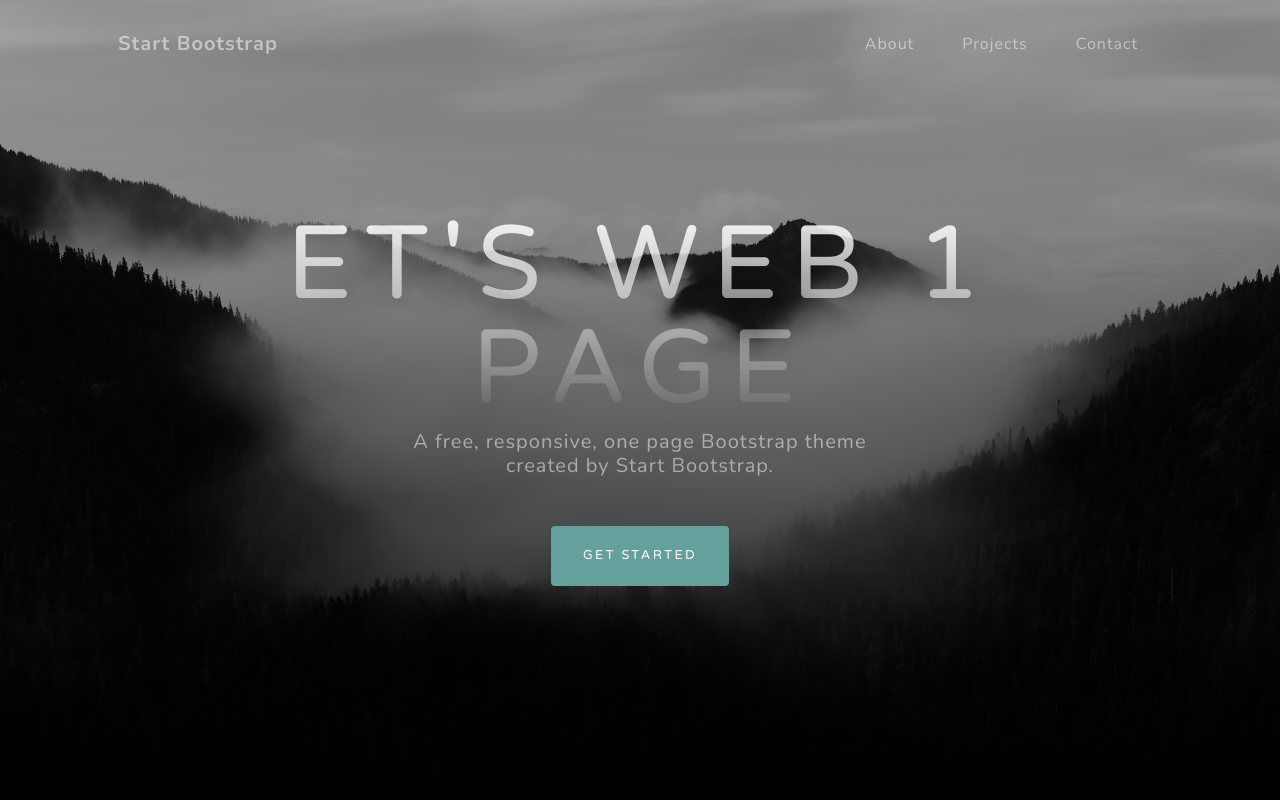
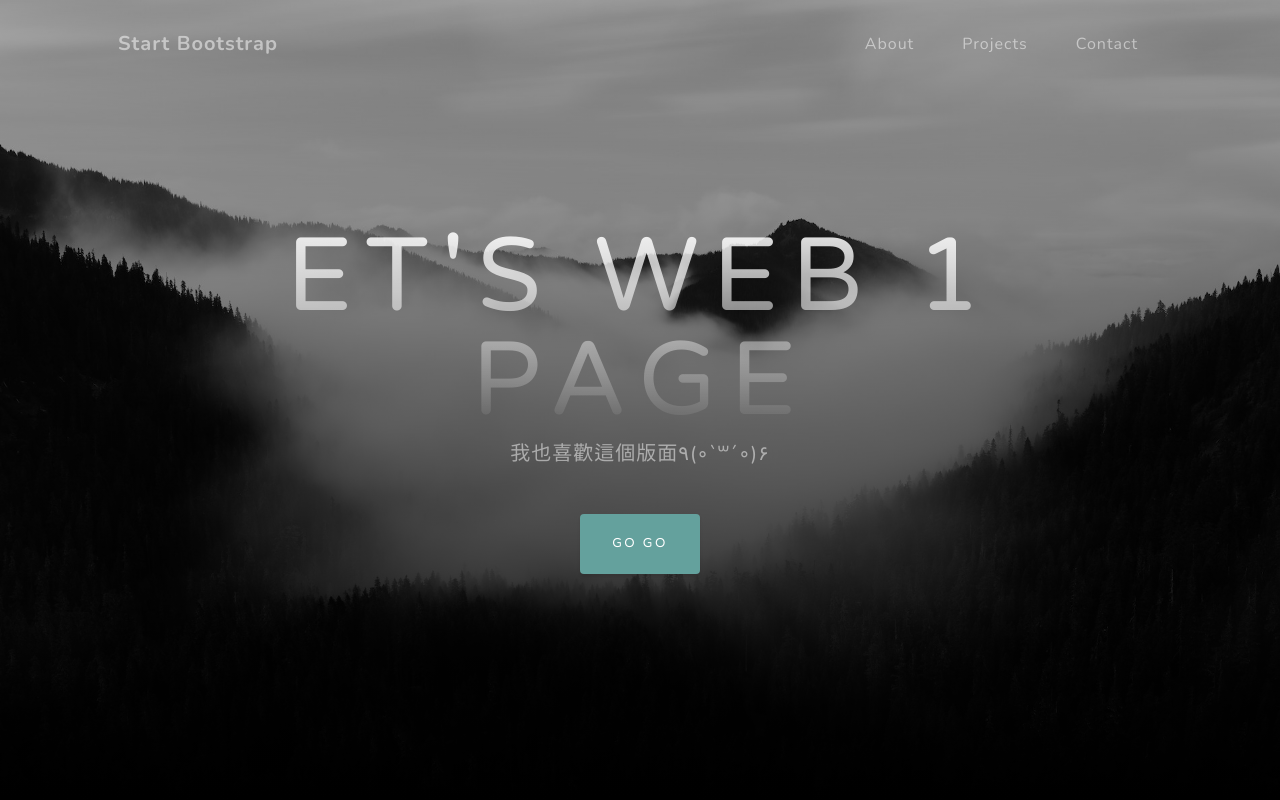
Before and after one commit to ett9292/Web, a plain HTML site: page mypage/index.html in a window 1280 px wide. Shown: the top 800 px of the page. Drawn offline with nearby package versions, Linux system fonts and the light colour scheme.

Commit message:
編輯主頁文字

```diff
--- a/mypage/index.html
+++ b/mypage/index.html
@@ -39,8 +39,8 @@
                 <div class="d-flex justify-content-center">
                     <div class="text-center">
                         <h1 class="mx-auto my-0 text-uppercase">ET's Web 1 Page</h1>
-                        <h2 class="text-white-50 mx-auto mt-2 mb-5">A free, responsive, one page Bootstrap theme created by Start Bootstrap.</h2>
-                        <a class="btn btn-primary" href="#about">Get Started</a>
+                        <h2 class="text-white-50 mx-auto mt-2 mb-5">我也喜歡這個版面٩(◦`꒳´◦)۶</h2>
+                        <a class="btn btn-primary" href="#about">GO GO</a>
                     </div>
                 </div>
             </div>
```
